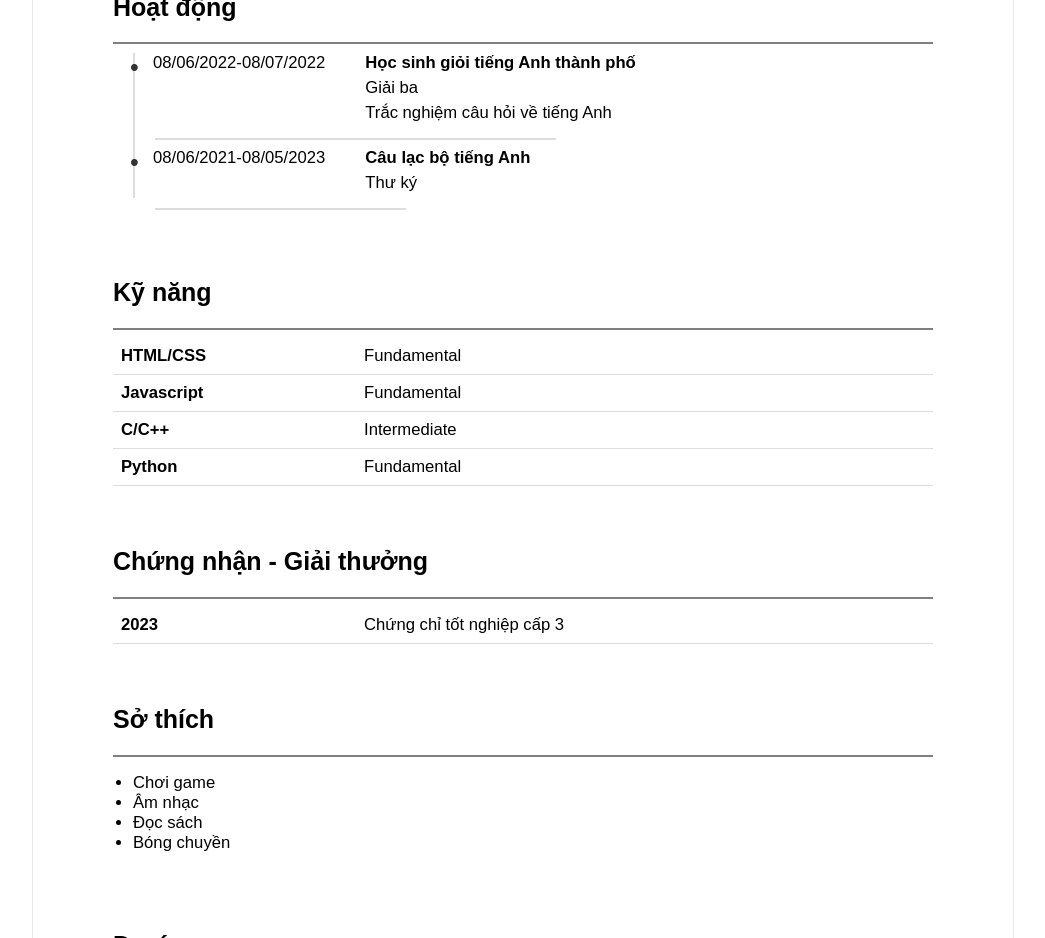
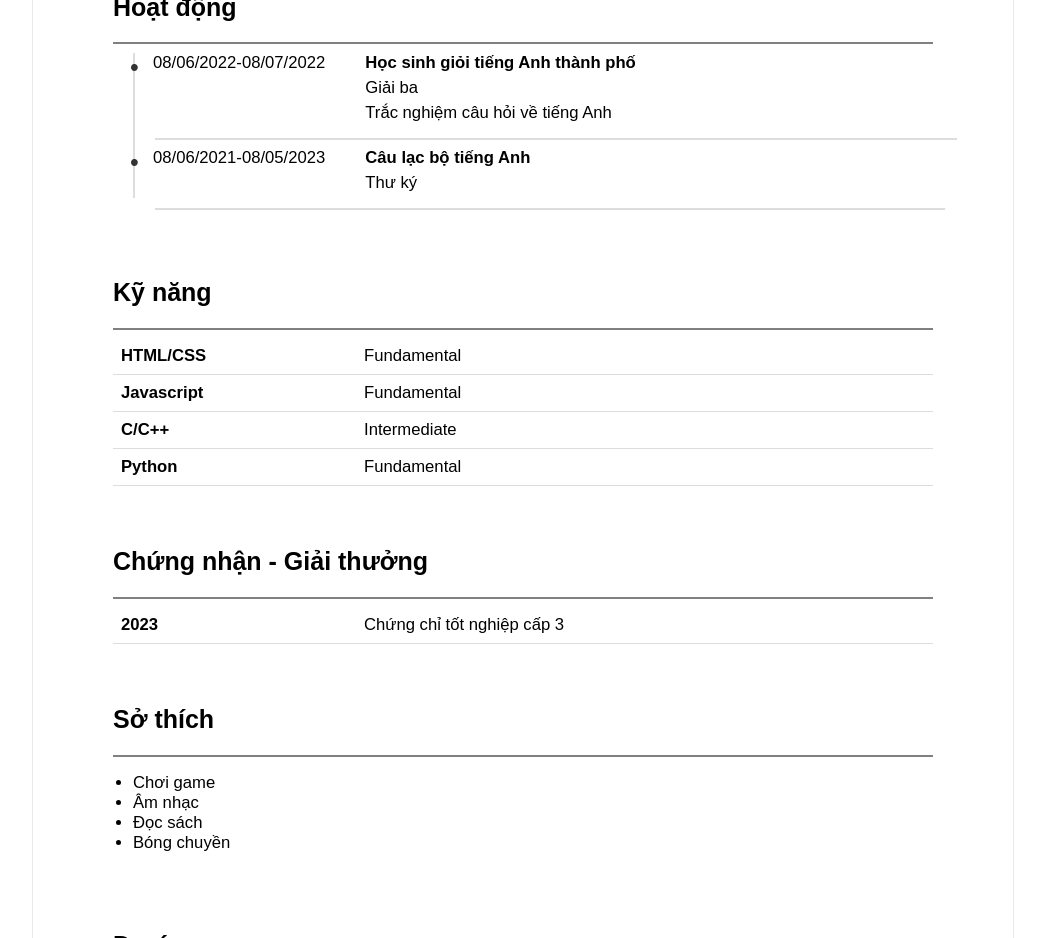
Before and after one commit to dagowlol/Doan-s-CV, a plain HTML site: page index.html in a window 1280 px wide. Shown: the part 1240-2178 px from the top of the page, without its empty margins (117-1162 px from the left). Drawn offline with Linux system fonts and the light colour scheme.

Commit message:
Update index.html

```diff
--- a/index.html
+++ b/index.html
@@ -130,7 +130,7 @@
 										<div class="info">Giải ba</div>
 										<div class="info">Trắc nghiệm câu hỏi về tiếng Anh</div>
 									</div>
-									<hr style="width:142%"/>
+									<hr style="width:285%"/>
 								</div>
 							</li>
 							<li class="timeline-item">
@@ -140,7 +140,7 @@
 										<div class="info"><b>Câu lạc bộ tiếng Anh</b></div>
 										<div class="info">Thư ký</div>
 									</div>
-									<hr style="width:142%"/>
+									<hr style="width:450%"/>
 								</div>
 							</li>
 						</ul>
```
